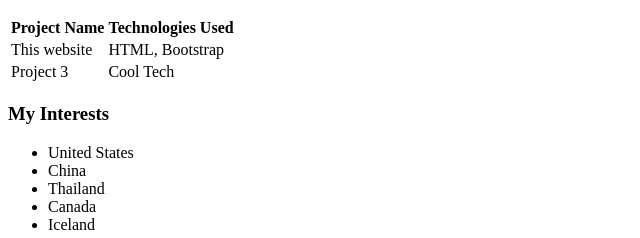
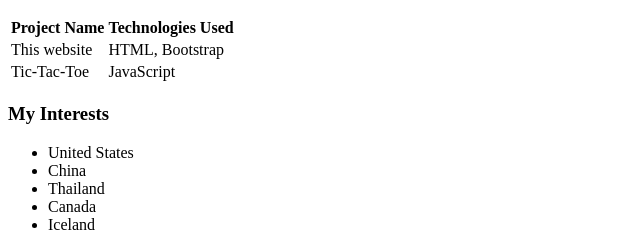
Before and after one commit to spencer-boverman/spencer-boverman.github.io, a plain HTML site: page mypage.html in a window 1280 px wide. Shown: the part 866-1104 px from the top of the page, 0-640 px from the left. Drawn offline with Linux system fonts and the light colour scheme.

Commit message:
Update mypage.html

```diff
--- a/mypage.html
+++ b/mypage.html
@@ -23,8 +23,8 @@
             <td>HTML, Bootstrap</td>
           </tr>
           <tr>
-            <td>Project 3</td>
-            <td>Cool Tech</td>
+            <td>Tic-Tac-Toe</td>
+            <td>JavaScript</td>
           </tr>
         </table>
         <h3>My Interests</h4>
```
